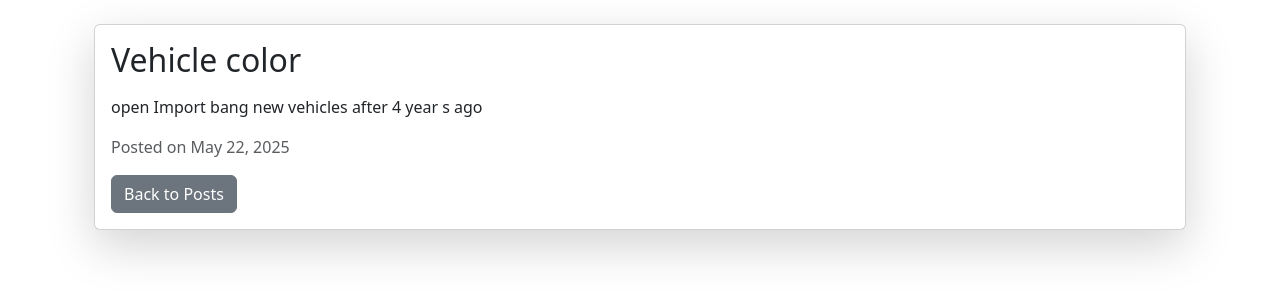
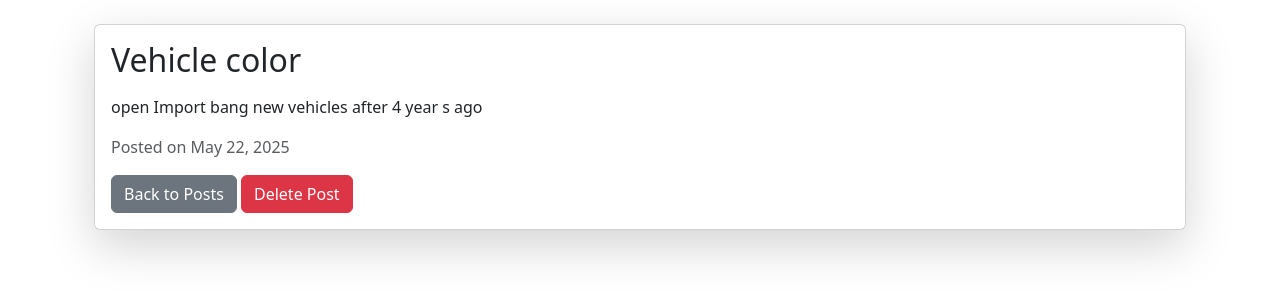
Before and after one commit to pasinduJDJ/Week3, a Django app: page /blog/2/ in a window 1280 px wide. Shown: the part 56-356 px from the top of the page. Run offline with Django 5.2, Linux system fonts and the light colour scheme; data comes from the database, SQL or seed files in the repository; both versions use the stored data as it was after the commit.

Commit message:
Complete Day 03 Task

```diff
--- a/Day01/mysite/home/templates/blog/blog_detail.html
+++ b/Day01/mysite/home/templates/blog/blog_detail.html
@@ -12,7 +12,32 @@
             <p class="card-text">{{ post.content|linebreaks }}</p>
             <p class="text-muted">Posted on {{ post.created_at|date:"M d, Y" }}</p>
             <a href="{% url 'blog_list' %}" class="btn btn-secondary">Back to Posts</a>
+            <button type="button" class="btn btn-danger" data-bs-toggle="modal" data-bs-target="#deleteModal">
+                Delete Post
+            </button>
         </div>
     </div>
 </div>
+
+
+<div class="modal fade" id="deleteModal" tabindex="-1" aria-labelledby="deleteModalLabel" aria-hidden="true">
+  <div class="modal-dialog">
+    <div class="modal-content">
+      <form method="post" action="{% url 'delete_post' pk=post.pk %}">
+        {% csrf_token %}
+        <div class="modal-header">
+          <h5 class="modal-title" id="deleteModalLabel">Confirm Delete</h5>
+          <button type="button" class="btn-close" data-bs-dismiss="modal" aria-label="Close"></button>
+        </div>
+        <div class="modal-body">
+          Are you sure you want to delete "{{ post.title }}"?
+        </div>
+        <div class="modal-footer">
+          <button type="button" class="btn btn-secondary" data-bs-dismiss="modal">Cancel</button>
+          <button type="submit" class="btn btn-danger">Yes, Delete</button>
+        </div>
+      </form>
+    </div>
+  </div>
+</div>
 {% endblock %}
--- a/Day01/mysite/home/urls.py
+++ b/Day01/mysite/home/urls.py
@@ -8,4 +8,5 @@ urlpatterns = [
     path('blog/', views.blog_list, name='blog_list'),
     path('blog/<int:pk>/', views.blog_detail, name='blog_detail'),
     path('posts/<int:id>/edit/', views.edit_post, name='blog_edit'),
+    path('posts/<int:pk>/delete/', views.delete_post, name='delete_post'),
 ]
--- a/Day01/mysite/home/views.py
+++ b/Day01/mysite/home/views.py
@@ -35,3 +35,13 @@ def edit_post(request, id):
         return redirect('blog_detail', pk=post.id)
 
     return render(request, 'blog/blog_edit.html', {'post': post})
+
+def delete_post(request, pk):
+    post = get_object_or_404(Post, pk=pk)
+
+    if request.method == 'POST':
+        post.delete()
+        messages.success(request, 'Post deleted successfully.')
+        return redirect('blog_list')
+
+    return render(request, 'blog/delete_confirm', {'post': post})
```
Also changed, not shown: Day01/mysite/home/templates/blog/blog_edit.html (+5 -5 lines), Day01/mysite/home/templates/blog/delete_confirm.html (added, +15 -0 lines), Day01/mysite/db.sqlite3.
